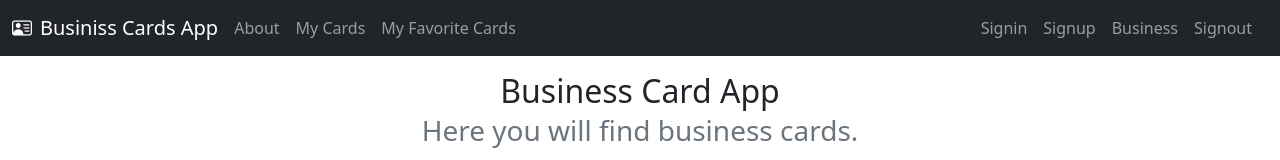
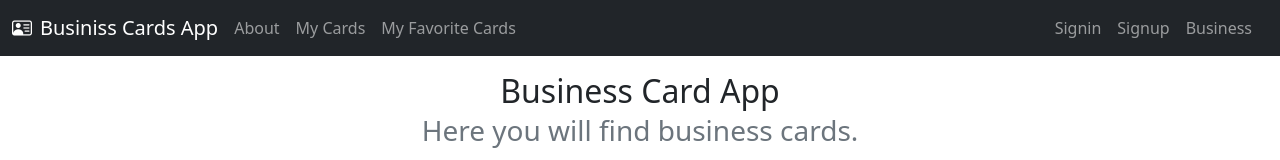
Before and after one commit to BartovElisha/react-app-business-card, a React (Create React App) app: page / in a window 1280 px wide. Shown: the top 160 px of the page. Built offline with nearby package versions, Linux system fonts and the light colour scheme.

Commit message:
Added Signout functionality.

```diff
--- a/src/auth/SignOut.tsx
+++ b/src/auth/SignOut.tsx
@@ -1,7 +1,20 @@
+import { useContext } from "react";
+import { AppContext } from "../App";
+
 function SignOut() {
+    const context = useContext(AppContext);
+
+    if (!context)
+        return <div>Error</div>;
+
     return (
         <>
-            SignOut Works
+            <button
+                className="btn btn-link nav-link"
+                onClick={(e) => context.handleSignout(e)}
+            >
+                Signout
+            </button>
         </>
     );
 }
--- a/src/components/Navbar.tsx
+++ b/src/components/Navbar.tsx
@@ -1,6 +1,12 @@
+import { useContext } from "react";
 import { NavLink } from "react-router-dom";
+import { AppContext } from "../App";
+import SignOut from "../auth/SignOut";
 
 function Navbar() {
+    const context = useContext(AppContext);
+    const isSignedIn = context && context.userName.length > 0;
+
     return (
         <header>
             <nav className="navbar navbar-dark bg-dark">
@@ -38,6 +44,9 @@ function Navbar() {
                         </li>
                     </ul>
                     <ul className="navbar-nav flex-row mb-2 mb-lg-0">
+                        {
+                            !isSignedIn &&
+                            <>
                                 <li className="nav-item me-3">
                                     <NavLink
                                         className="nav-link"
@@ -62,14 +71,14 @@ function Navbar() {
                                     >Business
                                     </NavLink>
                                 </li>
+                            </>
+                        }
+                        {
+                            isSignedIn &&
                             <li className="nav-item me-3">
-                            <NavLink
-                                className="nav-link"
-                                aria-current="page"
-                                to="/signout"
-                            >Signout
-                            </NavLink>
+                                <SignOut />
                             </li>
+                        }
                     </ul>
                 </div>
             </nav>
```
Lines whose indentation alone changed are shown as unchanged.
